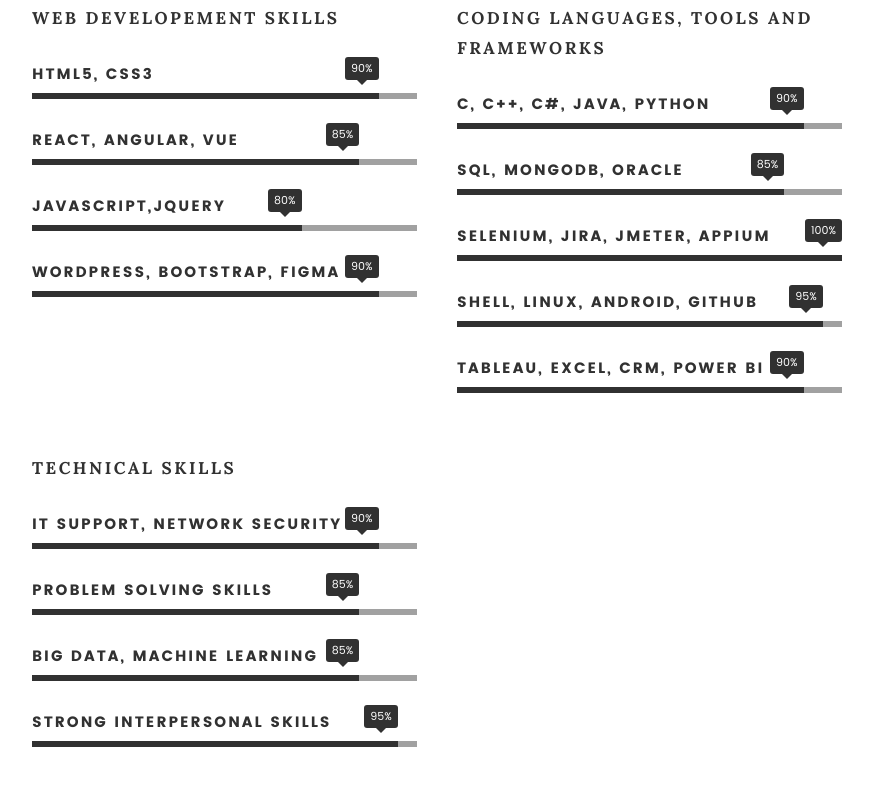
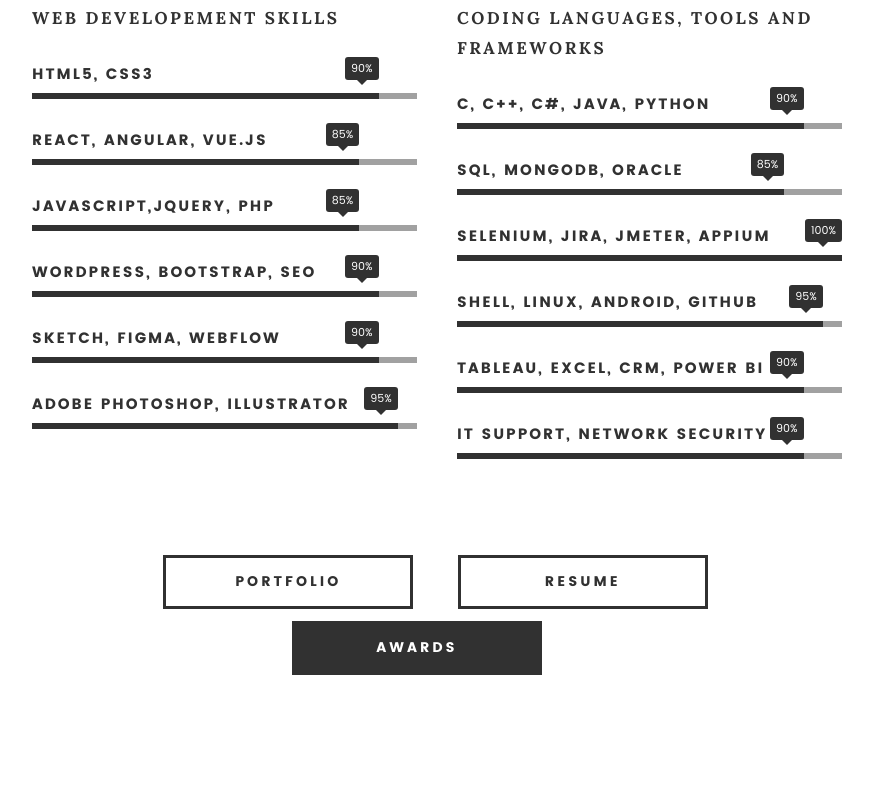
Before and after one commit to TanushParkashVerma/TanushParkashVerma.github.io, a plain HTML site: page index.html in a window 1280 px wide. Shown: the part 1559-2369 px from the top of the page, without its empty margins (203-1076 px from the left). Drawn offline with Linux system fonts and the light colour scheme; files whose address does not match are found by name.

Commit message:
changesmore

```diff
--- a/index.html
+++ b/index.html
@@ -21,10 +21,12 @@
    <link rel="stylesheet" href="css/main.css">
    <link rel="stylesheet" href="css/vendor.css">
 
+
    <!-- script
    ================================================== -->
 	<script src="js/modernizr.js"></script>
 	<script src="js/pace.min.js"></script>
+
 
 
 
@@ -63,6 +65,7 @@
 
 	<!-- intro section
    ================================================== -->
+
    <section id="intro">
 
    	<div class="intro-overlay"></div>
@@ -142,11 +145,11 @@
 				   </li>
 				   <li>
 				   	<div class="progress percent85"><span>85%</span></div>
-				   	<strong>React, Angular, Vue</strong>
+				   	<strong>React, Angular, Vue.js</strong>
 				   </li>
 				   <li>
-				   	<div class="progress percent70"><span>80%</span></div>
-				   	<strong>Javascript,JQuery</strong>
+				   	<div class="progress percent85"><span>85%</span></div>
+				   	<strong>Javascript,JQuery, PHP</strong>
 				   </li>
 <!--
 				   <li>
@@ -157,7 +160,19 @@
 				   <li>
 
 				   	<div class="progress percent90"><span>90%</span></div>
-				   	<strong>Wordpress, Bootstrap, Figma</strong>
+				   	<strong>Wordpress, Bootstrap, SEO</strong>
+				   </li>
+
+				   <li>
+
+				   	<div class="progress percent90"><span>90%</span></div>
+				   	<strong>Sketch, Figma, WebFlow</strong>
+				   </li>
+
+                    <li>
+
+				   	<div class="progress percent95"><span>95%</span></div>
+				   	<strong>Adobe Photoshop, Illustrator</strong>
 				   </li>
 
 				</ul>
@@ -197,18 +212,20 @@
 				   	<strong>Tableau, Excel, CRM, Power BI</strong>
 				   </li>
 
+                     <li>
+
+				   	<div class="progress percent90"><span>90%</span></div>
+				   	<strong>IT Support, Network security</strong>
+				   </li>
+
 				</ul>
 
    		</div>
 
+<!--
         <div class="col-six tab-full">
 
-<!--
-   			<h3>Skills</h3>
-   			<p>Lorem ipsum Qui veniam ut consequat ex ullamco nulla in non ut esse in magna sint minim officia consectetur nisi commodo ea magna pariatur nisi cillum.</p>
 
-
--->
             <h3><b>Technical Skills</b></h3>
 
 				<ul class="skill-bars">
@@ -229,27 +246,23 @@
 				   	<div class="progress percent95"><span>95%</span></div>
 				   	<strong>Strong interpersonal skills</strong>
 				   </li>
-<!--
-				   <li>
 
-				   	<div class="progress percent75"><span>85%</span></div>
-				   	<strong>Tableau, Excel, CRM, Power BI</strong>
-				   </li>
--->
 
 				</ul>
 
    		</div>
+-->
 
    	</div>
 
    	<div class="row button-section">
    		<div class="col-twelve">
    			<a href="#portfolio" title="Hire Me" class="button stroke smoothscroll">Portfolio</a>
-   			<a href="#resume" title="Download CV" class="button button-primary">Resume</a>
+   			<a href="#resume" title="Download CV" class="button stroke smoothscroll">Resume</a>
 
             <div class="col-twelve">
-   			<a href="#services" title="Hire Me" class="button stroke smoothscroll">Awards</a>
+   			<a href="#services" title="Hire Me" class="
+button button-primary">Awards</a>
 
    		</div>
 
```
